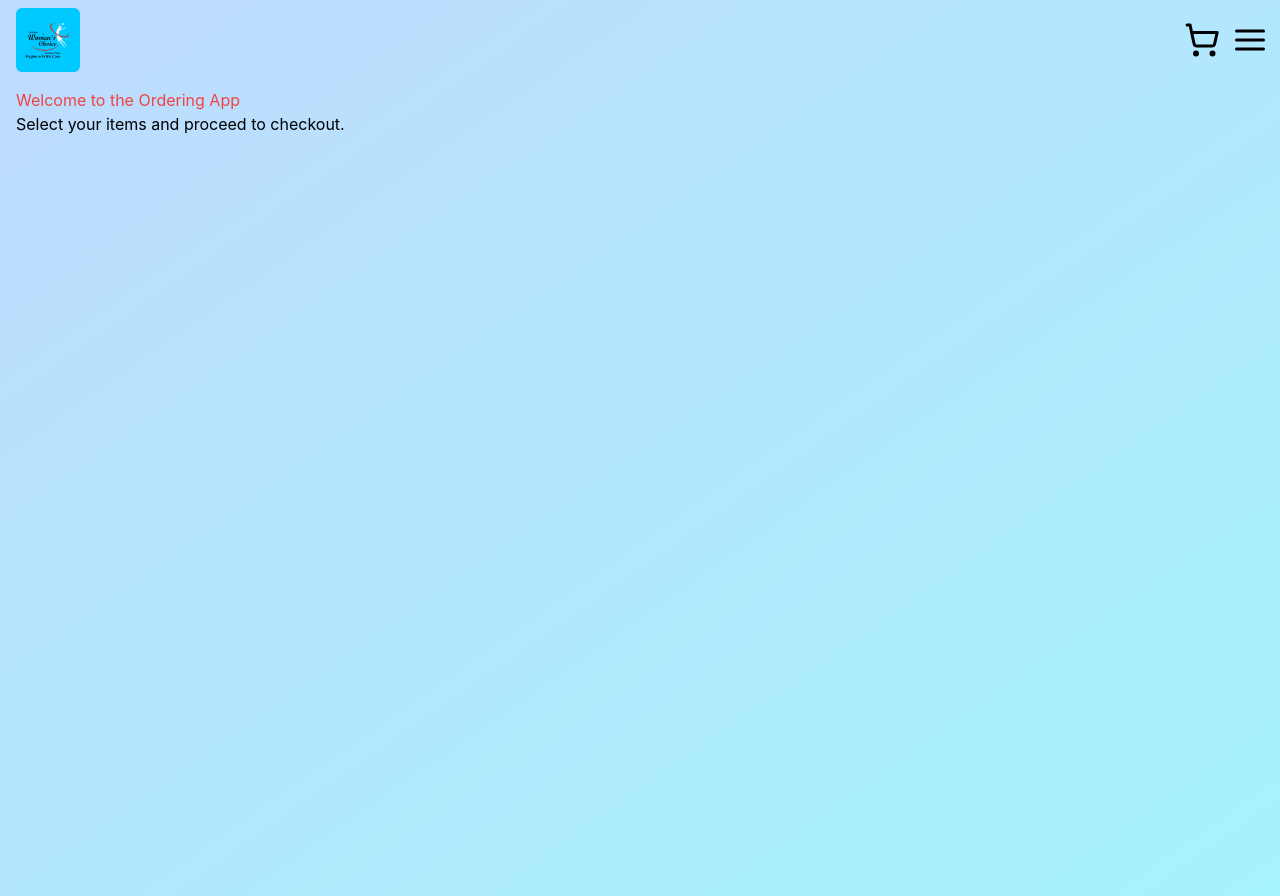
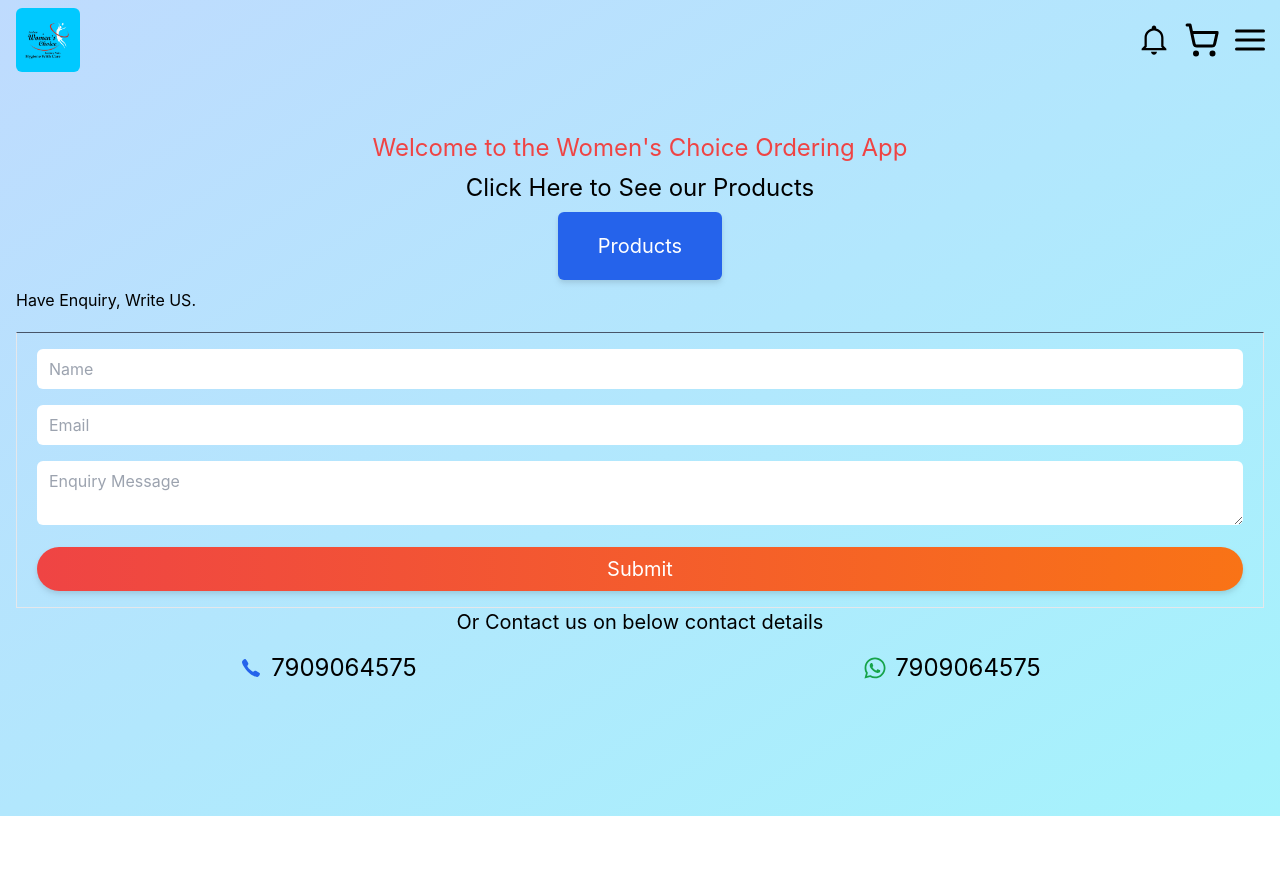
Before and after one commit to JavaAlgorithmX/womens-choice, a React (Create React App) app: page / in a window 1280 px wide. After the commit the page ends 816 px from the top, so only its background shows below. Built offline with nearby package versions, Linux system fonts and the light colour scheme.

Commit message:
Added Enquiry page and Admin page

```diff
--- a/package.json
+++ b/package.json
@@ -9,6 +9,7 @@
     "@testing-library/user-event": "^13.5.0",
     "react": "^18.2.0",
     "react-dom": "^18.2.0",
+    "react-hook-form": "^7.50.0",
     "react-icons": "^5.0.1",
     "react-router-dom": "^6.21.3",
     "react-scripts": "5.0.1",
--- a/src/components/Admin/Admindashboard.js
+++ b/src/components/Admin/Admindashboard.js
@@ -1,9 +1,56 @@
-export default function AdminDashboard(){
+import { useState } from "react";
 
-    return(
-        <div>
-            Admin Dash
+export default function AdminDashboard() {
+  const [isOrderSelected, setIsOrderSelected] = useState(true);
+
+  function handleEnquirySelect() {
+    setIsOrderSelected(false);
+  }
+
+  function handleOrderSelect() {
+    setIsOrderSelected(true);
+  }
+
+  function Enquiry() {
+    return (
+      <div className=" w-full bg-slate-400 rounded-md px-2 py-2">
+        Enquiry
+
+      </div>
+    );
+  }
+
+  function Order() {
+    return <div className=" w-full bg-slate-400 rounded-md px-2 py-2">Order</div>;
+  }
+
+  return (
+    <div className="mt-20 min-h-screen">
+      <p className="text-xl mb-2">Admin Dashboard</p>
+      <div className="relative w-full bg-blue-500 h-16 rounded-md flex space-x-5 justify-around items-center text-xl px-1 py-1 mb-3">
+        <div
+          onClick={handleEnquirySelect}
+          className="w-1/2 flex items-center justify-center"
+        >
+          Enquiry
         </div>
-    );
-
+        <div
+          onClick={handleOrderSelect}
+          className="w-1/2 flex items-center justify-center"
+        >
+          Order
+        </div>
+        <div
+          className={`drop-shadow-md border-2 border-yellow-500  absolute h-14 bg-green-500 w-1/2 rounded-md  ${
+            isOrderSelected ? "right-1" : "-left-3"
+          } top-1  flex items-center justify-center text-white`}
+        >
+          {isOrderSelected ? "Order" : "Enquiry"}
+        </div>
+      </div>
+      {/* <div>Heelo</div> */}
+      {isOrderSelected && <Order />}
+      {!isOrderSelected && <Enquiry />}
+    </div>
+  );
 }
--- a/src/components/Cart.js
+++ b/src/components/Cart.js
@@ -89,7 +89,7 @@
   }
 
   return (
-    <div className="min-h-screen space-y-2">
+    <div className="min-h-screen space-y-2 pt-20">
       <h2 className="text-2xl font-semibold text-slate-600">CHECKOUT</h2>
 
       {/* order  */}
--- /dev/null
+++ b/src/components/Enquiry.js
@@ -0,0 +1,88 @@
+import React from "react";
+import { useForm } from "react-hook-form";
+import { FaWhatsapp } from "react-icons/fa";
+import { IoIosCall } from "react-icons/io";
+
+
+
+
+const InquiryForm = () => {
+  const {
+    register,
+    handleSubmit,
+    formState: { errors },
+  } = useForm();
+
+  const onSubmit = (data) => {
+    // Handle form submission logic here
+    console.log(data);
+  };
+
+  return (
+    <div className="w-full">
+        <div>
+            <p>Have Enquiry, Write US.</p>
+        </div>
+    <form
+      onSubmit={handleSubmit(onSubmit)}
+      className=" flex flex-col px-5 w-full space-y-4 py-4 border border-t-slate-600 mt-5"
+    >
+      <div className="">
+        {/* <label htmlFor="name">Name:</label> */}
+        <input
+        className="w-full px-3 py-2 rounded-md"
+          type="text"
+          id="name"
+          placeholder="Name"
+          {...register("name", { required: "Name is required" })}
+        />
+        {errors.name && <p>{errors.name.message}</p>}
+      </div>
+      <div>
+        {/* <label htmlFor="email">Email:</label> */}
+        <input
+        className="w-full px-3 py-2 rounded-md"
+          type="email"
+          id="email"
+          placeholder="Email"
+          {...register("email", {
+            required: "Email is required",
+            pattern: {
+              value: /^[A-Z0-9._%+-]+@[A-Z0-9.-]+\.[A-Z]{2,4}$/i,
+              message: "Invalid email address",
+            },
+          })}
+        />
+        {errors.email && <p>{errors.email.message}</p>}
+      </div>
+      <div>
+        {/* <label htmlFor="message">Message:</label> */}
+        <textarea
+        className="w-full px-3 py-2 rounded-md"
+          id="message"
+          placeholder="Enquiry Message"
+          {...register("message", { required: "Message is required" })}
+        />
+        {errors.message && <p>{errors.message.message}</p>}
+      </div>
+      <button
+        className="bg-gradient-to-r from-red-500 to-orange-500
+       rounded-full
+        py-2 text-xl
+         text-white
+          drop-shadow-md"
+        type="submit"
+      >
+        Submit
+      </button>
+    </form>
+    <div className="text-center text-xl pb-4">Or Contact us on below contact details</div>
+    <div className="flex justify-around text-2xl">
+        <p className="flex space-x-2 items-center justify-start"><IoIosCall className="text-blue-600"/><span>7909064575</span></p>
+        <p className="flex space-x-2 items-center justify-start"><FaWhatsapp className="text-green-600"/><span>7909064575</span></p>
+    </div>
+    </div>
+  );
+};
+
+export default InquiryForm;
--- a/src/components/Header.js
+++ b/src/components/Header.js
@@ -8,6 +8,7 @@
   LuPhone,
   LuUser2,
 } from "react-icons/lu";
+import { IoMdNotificationsOutline } from "react-icons/io";
 import { MdOutlineAdminPanelSettings } from "react-icons/md";
 
 export default function Header({ cart }) {
@@ -22,13 +23,14 @@
   }
 
   return (
-    <>
+    <div className="fixed h-20  w-full top-0 left-0 z-20">
       {!isMenuOpen && (
         <div className="flex items-center justify-between px-3 py-2 h-20">
           <div className="text-3xl ml-1">
             <img src="./logo.jpeg" className="h-16 rounded-md" alt=""></img>
           </div>
           <div className="flex space-x-3 text-4xl">
+            <div><IoMdNotificationsOutline/></div>
             <Link to="/cart">
               <div className="relative">
                 {cart.length > 0 && (
@@ -46,7 +48,7 @@
         </div>
       )}
       {isMenuOpen && <MobileMenu />}
-    </>
+    </div>
   );
 
   function MobileMenu() {
--- a/src/components/Home.js
+++ b/src/components/Home.js
@@ -1,12 +1,25 @@
 import React from 'react';
+import { Link, useNavigate } from 'react-router-dom';
+import InquiryForm from './Enquiry';
 
 const Home = () => {
+  const navigate = useNavigate();
+  function handleProcuctClick(){
+    navigate('/products');
+  }
+
+
+
+
   return (
-    <div className='min-h-screen'>
-      <h2 className="text-red-500">Welcome to the Ordering App</h2>
-      <p>Select your items and proceed to checkout.</p>
+    <div className='min-h-screen flex items-center justify-center flex-col space-y-2'>
+      <h2 className="text-red-500 text-2xl">Welcome to the Women's Choice Ordering App</h2>
+      <p className='text-2xl'>Click Here to See our Products</p>
+      <button onClick={handleProcuctClick} className='px-10 py-5 drop-shadow-md bg-blue-600 rounded-md text-xl text-white'>Products</button>
+      <InquiryForm/>
     </div>
   );
 };
 
+
 export default Home;
--- a/src/components/Products.js
+++ b/src/components/Products.js
@@ -9,18 +9,12 @@
   // };
 
   return (
-    <div className="min-h-screen space-y-2">
+    <div className="min-h-screen space-y-2 pt-20">
       <h2 className="text-4xl text-white drop-shadow-md">Products</h2>
       <div className="grid gap-5 grid-cols-1 sm:grid-cols-1 md:grid-cols-2 lg:grid-cols-3">
         {items.map((item) => (
           <ProductCard
           item={item}
-            // image={item.image}
-            // name={item.name}
-            // discount={item.discount}
-            // mrp={item.mrp}
-            // boxSize={item.boxSize}
-            // boxDiscount={item.boxDiscount}
             addToCart={addToCart}
           />
         ))}
```
Also changed, not shown: 1 other file (tests, documents, lock files or other folders).
